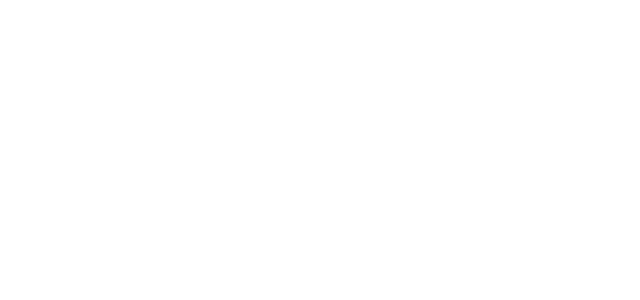
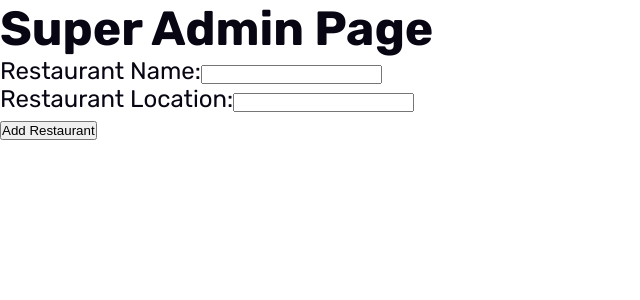
Before and after one commit to OlaoluOfficial/food_delivery_app, a React (Create React App) app in the folder frontend/client/: page /Super-Admin in a window 1280 px wide. Before the commit this address had no page. Shown: the top 300 px of the page, without its empty margins (0-640 px from the left). Built offline with nearby package versions, Linux system fonts and the light colour scheme.

Commit message:
Super Admin page in progress

```diff
--- a/frontend/client/package.json
+++ b/frontend/client/package.json
@@ -12,11 +12,13 @@
     "react": "^18.2.0",
     "react-dom": "^18.2.0",
     "react-fast-marquee": "^1.6.4",
+    "react-hook-form": "^7.50.1",
     "react-icons": "^4.10.1",
     "react-redux": "^8.1.2",
     "react-router-dom": "^6.15.0",
     "react-scripts": "5.0.1",
-    "web-vitals": "^2.1.4"
+    "web-vitals": "^2.1.4",
+    "zod": "^3.22.4"
   },
   "scripts": {
     "start": "react-scripts start",
--- a/frontend/client/src/App.js
+++ b/frontend/client/src/App.js
@@ -13,12 +13,14 @@
 import RestaurantLandingPage from "./restaurant/landingPage";
 import RestaurantAdminPage from "./restaurant/newItemUpload";
 import DeliveryPersonnelPage from "./delivery/deliveryPage";
+import SuperAdminPage from "./admin/superAdmin";
 
 const App = () => {
   return (
     <UserContextProvider>
       <Router>
         <Routes>
+          <Route path="/Super-Admin" element={<SuperAdminPage />} />
           <Route path="/delivery" element={<DeliveryPersonnelPage />} />
           <Route path="/restaurant" element={<RestaurantLandingPage />} />
           <Route path="/login" element={<LoginPage />} />
--- /dev/null
+++ b/frontend/client/src/admin/superAdmin.js
@@ -0,0 +1,53 @@
+// SuperAdminPage.js
+
+import React, { useState } from "react";
+
+const SuperAdminPage = () => {
+  const [restaurantName, setRestaurantName] = useState("");
+  const [restaurantLocation, setRestaurantLocation] = useState("");
+
+  const handleAddRestaurant = () => {
+    // TODO: Implement logic to add restaurant to the database
+    // You may need to make an API call to your server here
+
+    // For this example, we'll just log the details
+    console.log(
+      `Adding Restaurant - Name: ${restaurantName}, Location: ${restaurantLocation}`
+    );
+
+    // You can reset the form after adding the restaurant
+    setRestaurantName("");
+    setRestaurantLocation("");
+  };
+
+  return (
+    <div>
+      <h1>Super Admin Page</h1>
+      <form>
+        <label>
+          Restaurant Name:
+          <input
+            type="text"
+            value={restaurantName}
+            onChange={(e) => setRestaurantName(e.target.value)}
+          />
+        </label>
+        <br />
+        <label>
+          Restaurant Location:
+          <input
+            type="text"
+            value={restaurantLocation}
+            onChange={(e) => setRestaurantLocation(e.target.value)}
+          />
+        </label>
+        <br />
+        <button type="button" onClick={handleAddRestaurant}>
+          Add Restaurant
+        </button>
+      </form>
+    </div>
+  );
+};
+
+export default SuperAdminPage;
```
Also changed, not shown: 1 other file (tests, documents, lock files or other folders).
